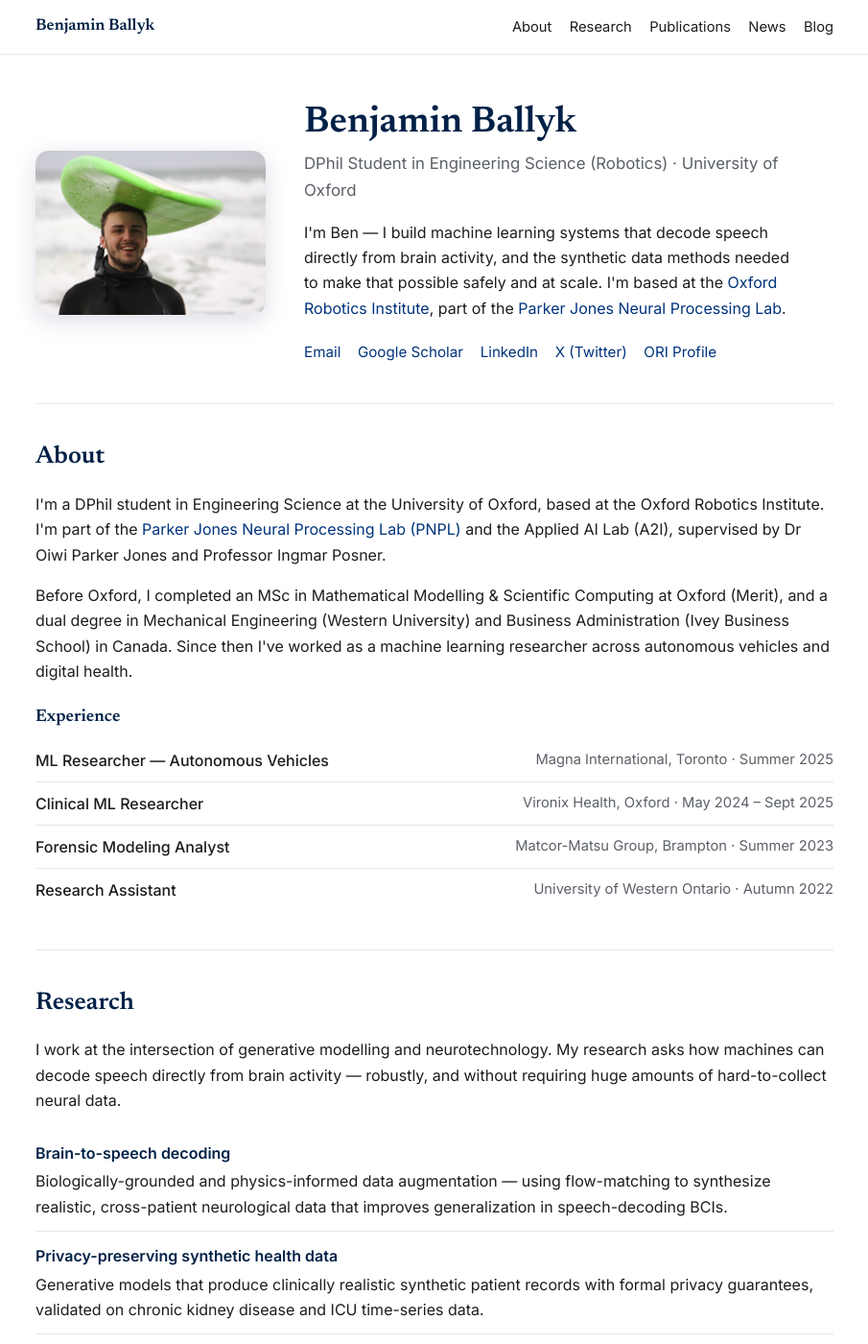
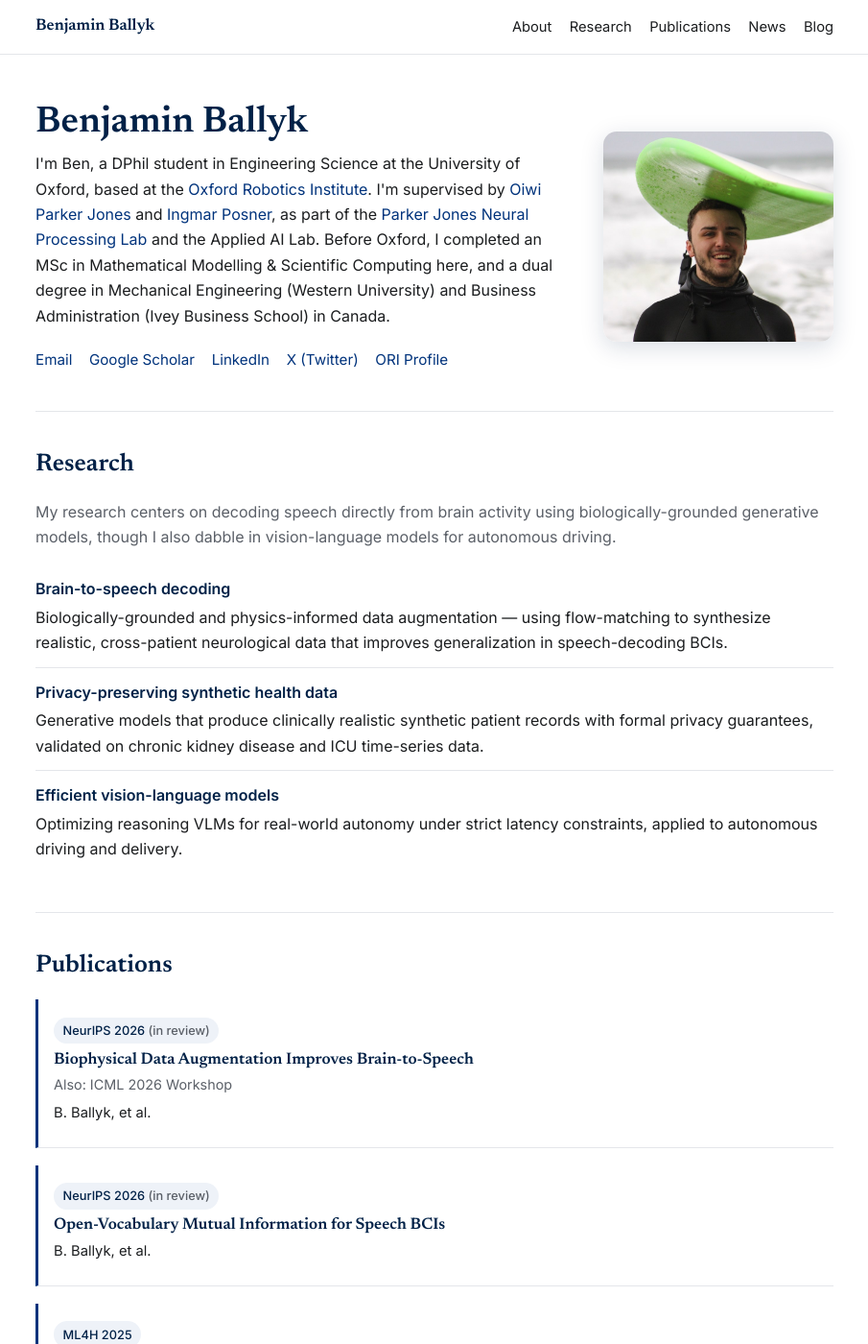
Before and after one commit to benballyk/benballyk.github.io, a Jekyll site: the page built from index.html, in a window 1280 px wide and 1400 px high. Shown: the whole window at 96% size, without its empty margins (187-1092 px from the left). Built offline with Jekyll 4.4.1, drawn with Linux system fonts in a browser that asks for light colours.

Commit message:
photo fixes

```diff
--- a/assets/css/style.css
+++ b/assets/css/style.css
@@ -139,7 +139,7 @@
 
 .hero {
   display: grid;
-  grid-template-columns: 240px 1fr;
+  grid-template-columns: 1fr 240px;
   gap: 2.5rem;
   align-items: center;
   padding: 3rem 0 2.5rem;
@@ -147,7 +147,7 @@
 
 .hero-photo img {
   width: 100%;
-  aspect-ratio: 1000 / 712;
+  aspect-ratio: 780 / 712;
   object-fit: cover;
   object-position: 50% 50%;
   border-radius: 14px;
@@ -160,14 +160,8 @@
   margin-bottom: 0.35rem;
 }
 
-.tagline {
-  font-size: 1.05rem;
-  color: var(--muted);
-  margin-bottom: 1rem;
-}
-
 .intro {
-  max-width: 52ch;
+  max-width: 58ch;
 }
 
 .contact-row {
@@ -185,38 +179,11 @@
   border-top: 1px solid var(--border);
 }
 
-/* Timeline / experience */
+/* Research themes */
 
-.timeline {
-  list-style: none;
-  margin: 0.75rem 0 0;
-  padding: 0;
+.section-intro {
+  color: var(--muted);
 }
-
-.timeline li {
-  display: flex;
-  flex-wrap: wrap;
-  justify-content: space-between;
-  gap: 0.25rem 1rem;
-  padding: 0.55rem 0;
-  border-bottom: 1px solid var(--border);
-}
-
-.timeline li:last-child {
-  border-bottom: none;
-}
-
-.role {
-  font-weight: 500;
-}
-
-.org-date {
-  color: var(--muted);
-  font-size: 0.92rem;
-  text-align: right;
-}
-
-/* Research themes */
 
 .theme-list {
   list-style: none;
@@ -393,13 +360,4 @@
   .hero h1 {
     font-size: 2rem;
   }
-
-  .timeline li {
-    flex-direction: column;
-    gap: 0.15rem;
-  }
-
-  .org-date {
-    text-align: left;
-  }
 }
--- a/index.html
+++ b/index.html
@@ -5,18 +5,17 @@
 ---
 <div class="container">
 
-  <header class="hero" id="top">
-    <div class="hero-photo">
-      <img src="/assets/img/ben-ballyk.jpg" alt="Benjamin Ballyk laughing on a beach in a wetsuit, balancing a surfboard on his head">
-    </div>
+  <header class="hero" id="about">
     <div class="hero-text">
       <h1>Benjamin Ballyk</h1>
-      <p class="tagline">DPhil Student in Engineering Science (Robotics) &middot; University of Oxford</p>
       <p class="intro">
-        I'm Ben &mdash; I build machine learning systems that decode speech directly from brain activity,
-        and the synthetic data methods needed to make that possible safely and at scale. I'm based at the
-        <a href="https://ori.ox.ac.uk/" target="_blank" rel="noopener noreferrer">Oxford Robotics Institute</a>,
-        part of the <a href="https://neural-processing-lab.github.io/" target="_blank" rel="noopener noreferrer">Parker Jones Neural Processing Lab</a>.
+        I'm Ben, a DPhil student in Engineering Science at the University of Oxford, based at the
+        <a href="https://ori.ox.ac.uk/" target="_blank" rel="noopener noreferrer">Oxford Robotics Institute</a>.
+        I'm supervised by <a href="https://ori.ox.ac.uk/people/oiwi-parker-jones" target="_blank" rel="noopener noreferrer">Oiwi Parker Jones</a>
+        and <a href="https://ori.ox.ac.uk/people/ingmar-posner" target="_blank" rel="noopener noreferrer">Ingmar Posner</a>, as part of the
+        <a href="https://neural-processing-lab.github.io/" target="_blank" rel="noopener noreferrer">Parker Jones Neural Processing Lab</a> and the Applied AI Lab.
+        Before Oxford, I completed an MSc in Mathematical Modelling &amp; Scientific Computing here, and a dual degree in
+        Mechanical Engineering (Western University) and Business Administration (Ivey Business School) in Canada.
       </p>
       <div class="contact-row">
         <a href="mailto:benballyk@gmail.com">Email</a>
@@ -26,48 +25,16 @@
         <a href="https://ori.ox.ac.uk/people/ben-ballyk" target="_blank" rel="noopener noreferrer">ORI Profile</a>
       </div>
     </div>
+    <div class="hero-photo">
+      <img src="/assets/img/ben-ballyk.jpg" alt="Benjamin Ballyk laughing on a beach in a wetsuit, balancing a surfboard on his head">
+    </div>
   </header>
-
-  <section id="about">
-    <h2>About</h2>
-    <p>
-      I'm a DPhil student in Engineering Science at the University of Oxford, based at the Oxford Robotics Institute.
-      I'm part of the <a href="https://neural-processing-lab.github.io/" target="_blank" rel="noopener noreferrer">Parker Jones Neural Processing Lab (PNPL)</a>
-      and the Applied AI Lab (A2I), supervised by Dr Oiwi Parker Jones and Professor Ingmar Posner.
-    </p>
-    <p>
-      Before Oxford, I completed an MSc in Mathematical Modelling &amp; Scientific Computing at Oxford (Merit), and a dual
-      degree in Mechanical Engineering (Western University) and Business Administration (Ivey Business School) in Canada.
-      Since then I've worked as a machine learning researcher across autonomous vehicles and digital health.
-    </p>
-
-    <h3>Experience</h3>
-    <ul class="timeline">
-      <li>
-        <span class="role">ML Researcher &mdash; Autonomous Vehicles</span>
-        <span class="org-date">Magna International, Toronto &middot; Summer 2025</span>
-      </li>
-      <li>
-        <span class="role">Clinical ML Researcher</span>
-        <span class="org-date">Vironix Health, Oxford &middot; May 2024 &ndash; Sept 2025</span>
-      </li>
-      <li>
-        <span class="role">Forensic Modeling Analyst</span>
-        <span class="org-date">Matcor-Matsu Group, Brampton &middot; Summer 2023</span>
-      </li>
-      <li>
-        <span class="role">Research Assistant</span>
-        <span class="org-date">University of Western Ontario &middot; Autumn 2022</span>
-      </li>
-    </ul>
-  </section>
 
   <section id="research">
     <h2>Research</h2>
-    <p>
-      I work at the intersection of generative modelling and neurotechnology. My research asks how machines can
-      decode speech directly from brain activity &mdash; robustly, and without requiring huge amounts of hard-to-collect
-      neural data.
+    <p class="section-intro">
+      My research centers on decoding speech directly from brain activity using biologically-grounded generative
+      models, though I also dabble in vision-language models for autonomous driving.
     </p>
     <ul class="theme-list">
       <li>
```
Also changed, not shown: assets/img/ben-ballyk.jpg.
